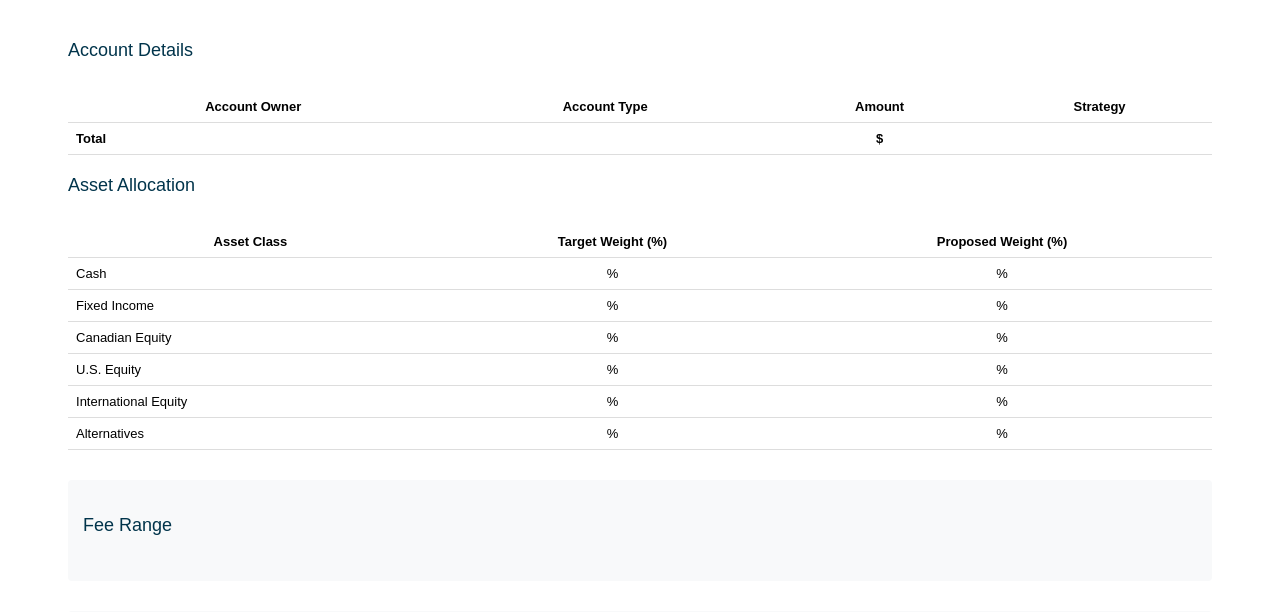
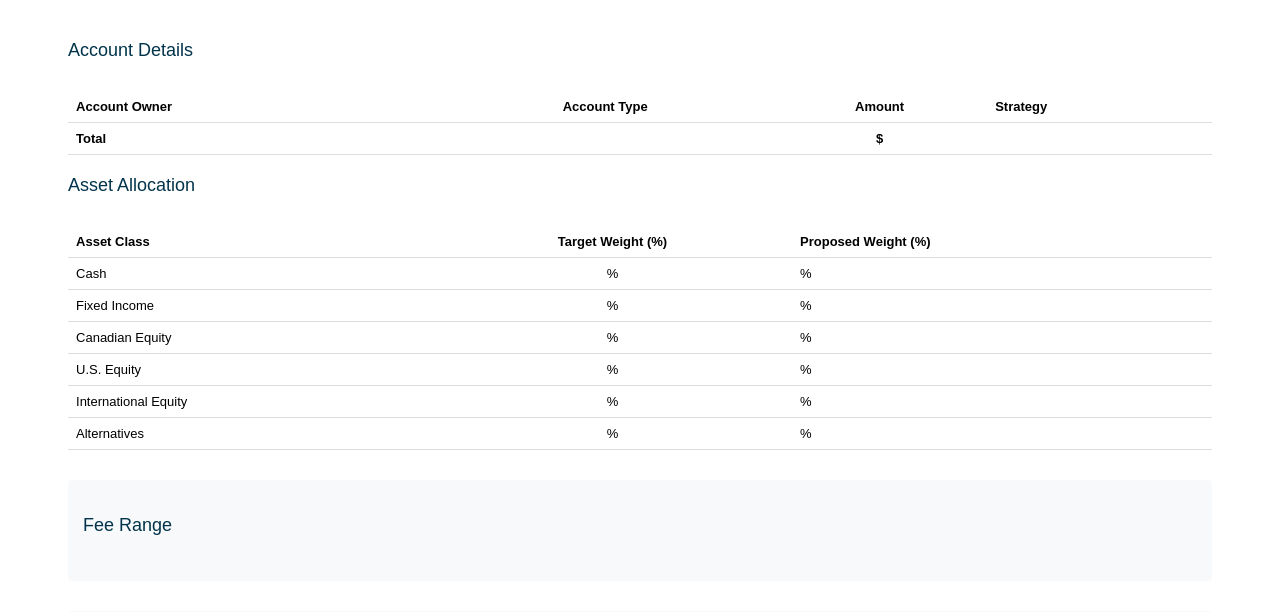
Before and after one commit to omarelassaad/ips-generator-web, a Django app: template ips/templates/account_summary.html in a window 1280 px wide. Shown: the part 96-708 px from the top of the page. Run offline with Django 5.2, Linux system fonts and the light colour scheme; the template is opened without the code that fills it: values that come from a table or form of the project are taken from there, others are empty; data comes from the database, SQL or seed files in the repository; both versions use the stored data as it was after the commit; parts of the project's set-up code (start-up, migrations or seed data) failed here and were passed over.

Commit message:
small change to account summary html

```diff
--- a/ips/templates/account_summary.html
+++ b/ips/templates/account_summary.html
@@ -94,7 +94,10 @@
             border-bottom: 1px solid #ddd;
         }
 
-        .content td:first-child {
+        .content td:first-child,
+        .content td:last-child,
+        .content th:first-child,
+        .content th:last-child {
             text-align: left;
         }
 
```
Also changed, not shown: db.sqlite3.
